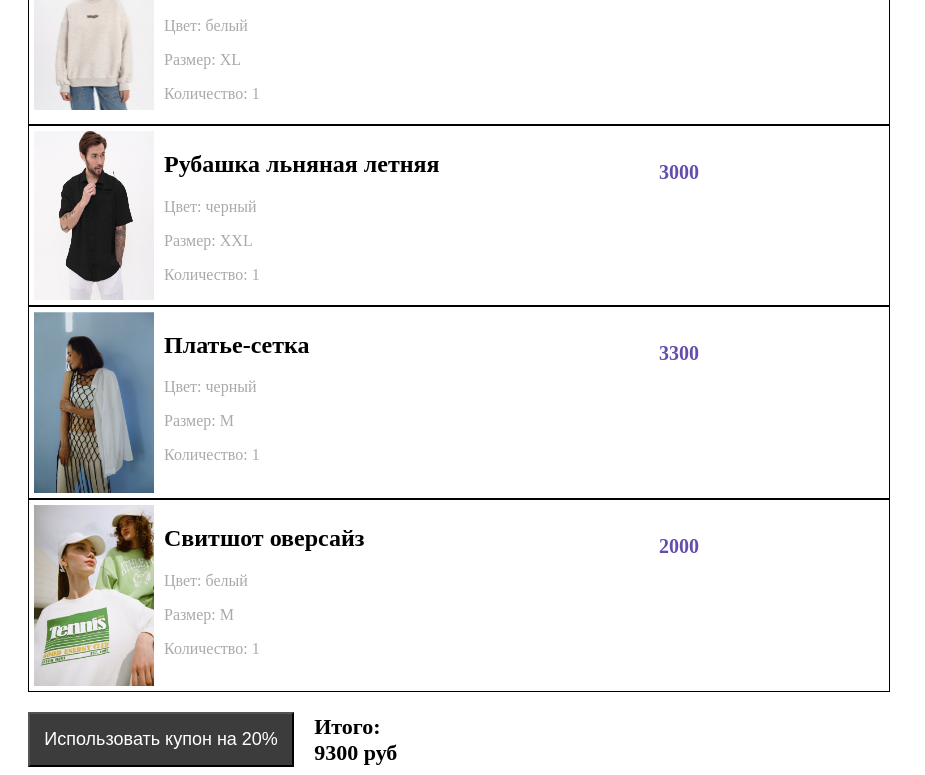
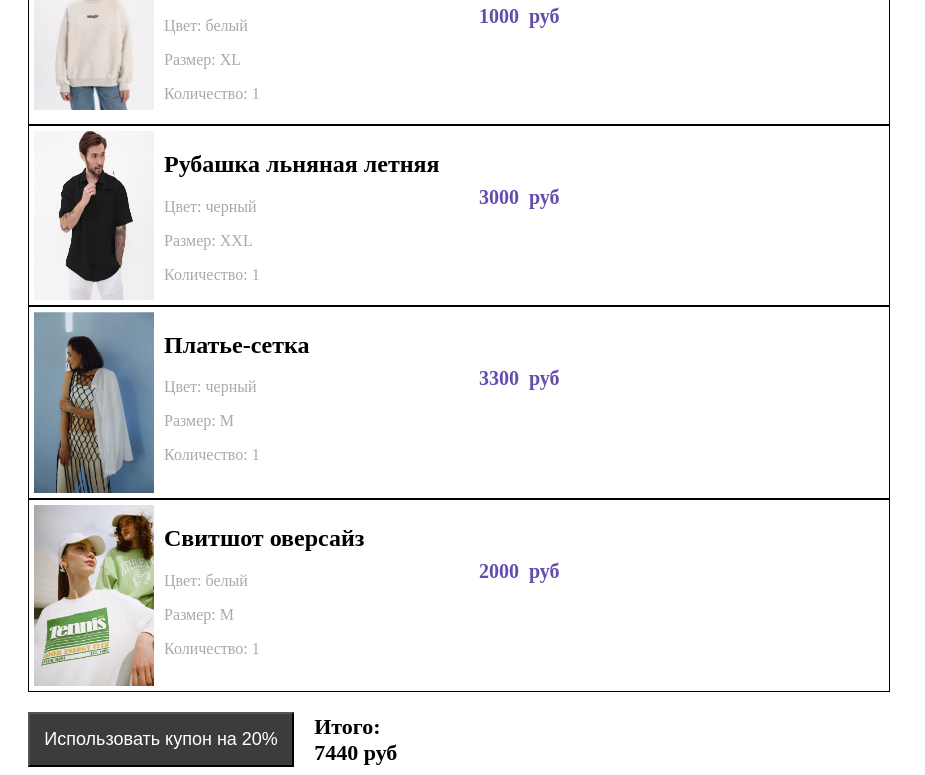
Before and after one commit to AnnaShp/week11-DOM, a plain HTML site: page index.html in a window 1280 px wide. Both pictures are taken after a click on the button "Использовать купон на 20%". Shown: the part 101-876 px from the top of the page, without its empty margins (0-925 px from the left). Drawn offline with Linux system fonts and the light colour scheme.

Commit message:
change function

```diff
--- a/assets/style/index.css
+++ b/assets/style/index.css
@@ -15,11 +15,11 @@ h1,
     margin: 0 20px;
 }
 
-.price {
+.price,.currency {
     font-size: 20px;
     font-weight: 800;
     color: rgb(100, 77, 175);
-    margin: 30px auto;
+    margin: 55px 5px;
 }
 
 .item {
--- a/index.html
+++ b/index.html
@@ -22,6 +22,7 @@
             </div>
         </div>
         <div class="price price1">1000 </div>
+        <div class="currency">руб</div>
     </section>
     <section class="item item_2">
         <img src="./assets/img/image2.jpg" alt="рубашка льняная">
@@ -34,6 +35,7 @@
             </div>
         </div>
         <div class="price price2">3000 </div>
+        <div class="currency">руб</div>
     </section>
     <section class="item item_3">
         <img src="./assets/img/image3.jpg" alt="платье-сетка">
@@ -46,6 +48,7 @@
             </div>
         </div>
         <div class="price price3">3300 </div>
+        <div class="currency">руб</div>
     </section>
     <section class="item item_4">
         <img src="./assets/img/image4.jpg" alt="свитшот оверсайз">
@@ -58,6 +61,7 @@
             </div>
         </div>
         <div class="price price4">2000 </div>
+        <div class="currency">руб</div>
     </section>
     <div class="sum">
         <button class="sale" onclick="showNewPrice()" type="button">Использовать купон на 20%</button>
--- a/index.js
+++ b/index.js
@@ -3,10 +3,7 @@ const price1 = document.querySelector('.price1').textContent;
 const price2 = document.querySelector('.price2').textContent;
 const price3 = document.querySelector('.price3').textContent;
 const price4 = document.querySelector('.price4').textContent;
-/*console.log(price1);
-console.log(price2);
-console.log(price3);
-console.log(price4);*/
+
 const currency = " руб";
 
 //выводит значение строки из HTML, сейчас там пусто
@@ -14,56 +11,14 @@ let totalPrice = document.getElementById('totalPrice');
 //console.log (totalPrice.textContent);
 
 //сумма стоимости товаров
-function sum() {
-    return +price1 + +price2 + +price3 + +price4;
-}
+let sum = +price1 + +price2 + +price3 + +price4;
+
+totalPrice.textContent = sum + currency;
+console.log(sum);
 
 //функция складывает стоимость товаров + валюта и выводит на экран корзины
-function showPrice() {
-    return + sum() + currency;
-}
-//console.log (showPrice());
-totalPrice.textContent = showPrice();
-
-
-/*document.getElementById("sale").addEventListener('click', function showNewPrice() {
-     return sum() * 0,8 + currency;
-     totalPrice.textContent= (`Цена со скидкой + ${showNewPrice} + currency`);
-});*/
-
-/*let button = document.getElementById(#sale);
+let button = document.querySelector('.sale');
 button.onclick = function showNewPrice() {
-    return showPrice * 0.8 + currency;
-}
-change.totalPrice.textContent = showNewPrice() + currency;*/
-
-
-
-
-
-
-
-
-
-
-
-
-
-
-
-
-
-
-
-
-/*const priceSubTotal = (input) => number(input.value) + number(input.dataset.price) + number(input.dataset.price) + number(input.dataset.price);
-//document.querySelector('.price').value;
-
-function sum() {
-    let totalPrice = 0;
-    totalPrice += priceSubTotal(price.querySelector('input'));
-
-    document.getElementById('total_price').textContent =totalPrice;
-}
-
-console.log(sum);*/
+    let totalPriceSale = sum * 0.8 + currency;
+    totalPrice.textContent = totalPriceSale;
+};
```
